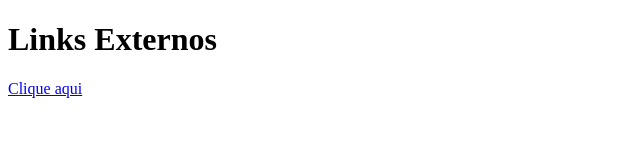
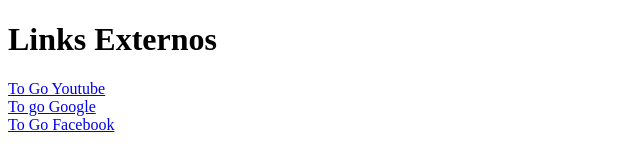
Before and after one commit to Jonatan-Alves/aula-links-externos, a plain HTML site: page index.html in a window 1280 px wide. Shown: the whole page, without its empty margins (0-640 px from the left). Drawn offline with Linux system fonts and the light colour scheme.

Commit message:
2 novos links adicionados para google e facebook

```diff
--- a/index.html
+++ b/index.html
@@ -1,16 +1,31 @@
 <!DOCTYPE html>
 <html lang="en">
+
 <head>
-    <meta charset="UTF-8">
-    <meta name="viewport" content="width=device-width, initial-scale=1.0">
-    <title>Links Externos</title>
+  <meta charset="UTF-8">
+  <meta name="viewport" content="width=device-width, initial-scale=1.0">
+  <title>Links Externos</title>
+
+
+ <!-- O Atributo (target=_blank) faz com que ao clicar no link a pagina do meu site não seja subscrevida, mas abra uma aba separada com o site vinculado a esse link, lembrando que
+  esse atributo só existe dentro da tag <a href=""></a> -->
+
+
 </head>
+
 <body>
     <h1>Links Externos</h1>
-    <a href="https://youtube.com.br" target="_blank">Clique aqui</a>
 
-  <!-- O Atributo (target=_blank) faz com que ao clicar no link a pagina do meu site não seja subscrevida, mas abra uma aba separada com o site vinculado a esse link, lembrando que
-  esse atributo só existe dentro da tag <a href=""></a> -->
+    <a href="https://youtube.com.br" target="_blank">To Go Youtube</a>
+
+<div>
+    <a href="http://google.com.br" target="_blank">To go Google</a>
+</div>
+
+<div>
+  <a href="http://facebook.com.br" target="_blank">To Go Facebook</a>
+</div>
 
 </body>
+
 </html>
```
